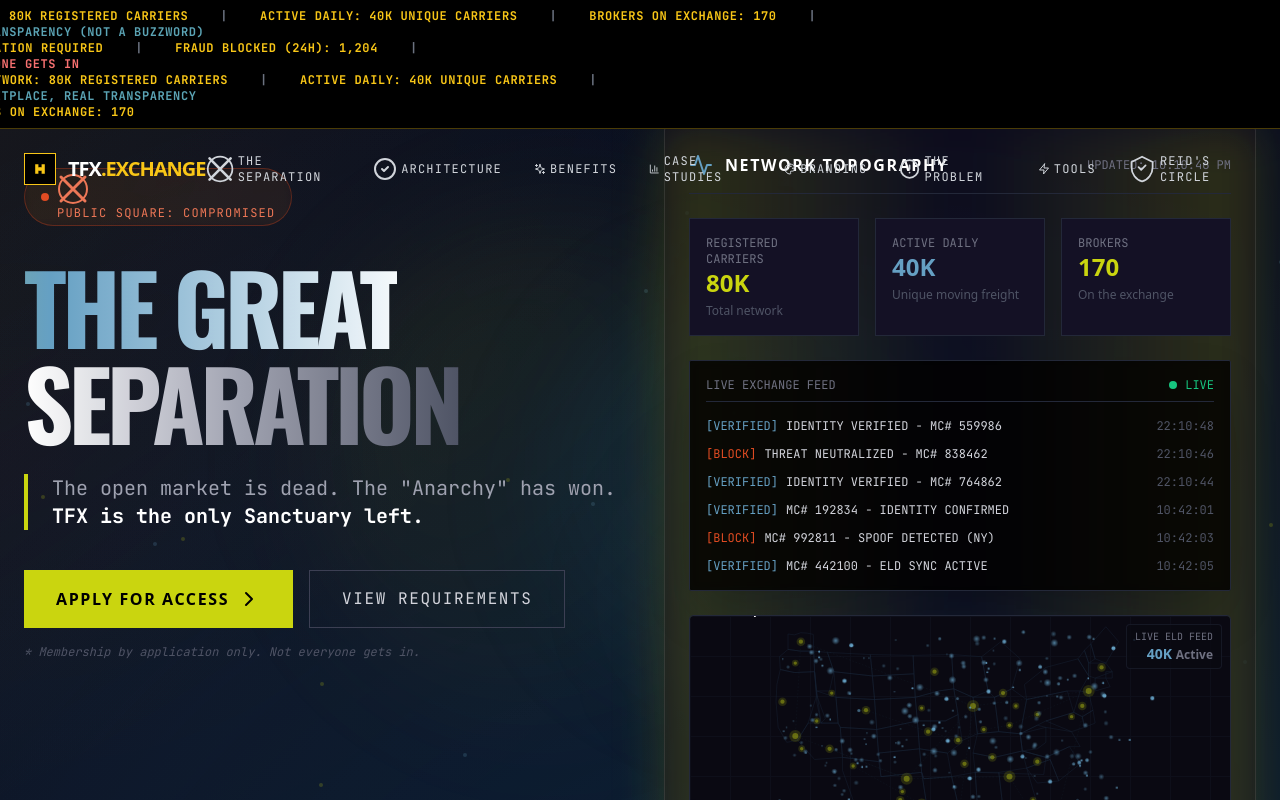
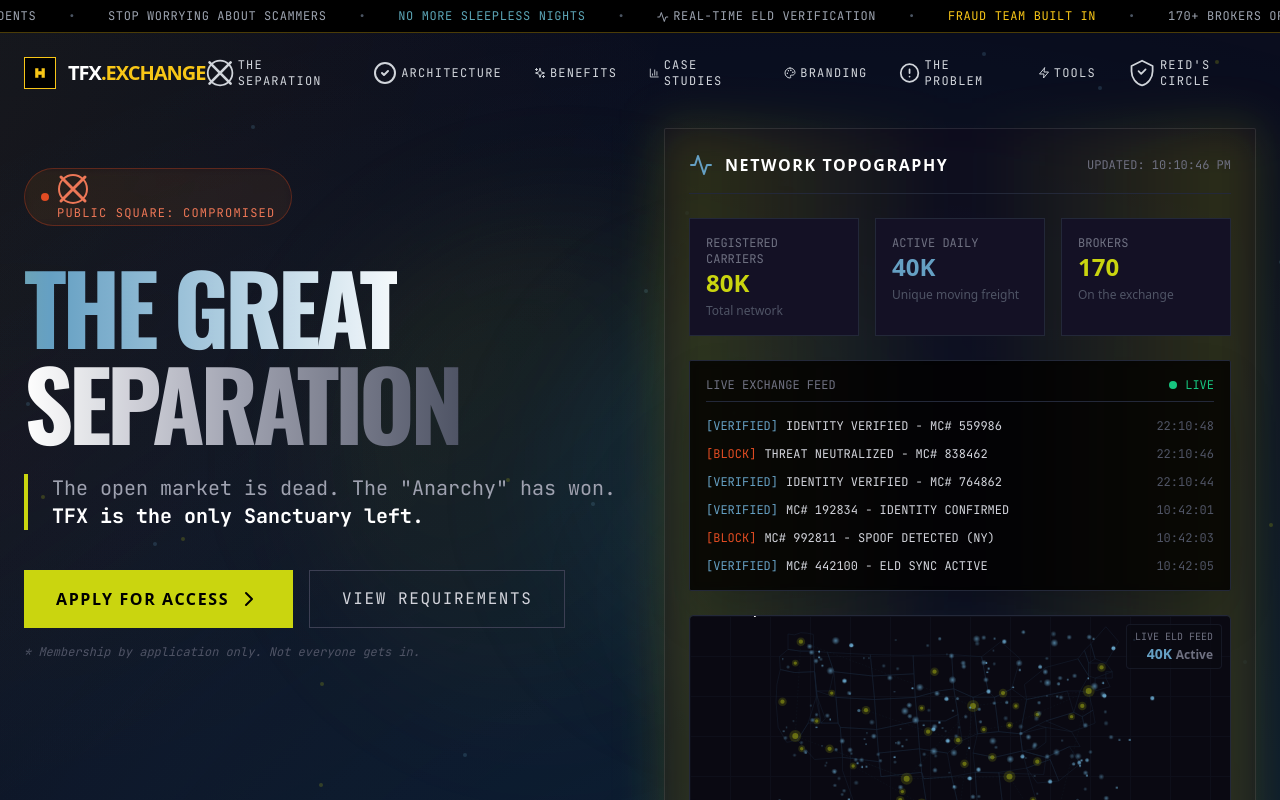
Before and after one commit to caseyglarkin2-png/TFX.Exchange, a React (Vite) app: page / in a window 1280 px wide. Shown: the top 800 px of the page. Built offline with nearby package versions, Linux system fonts and the light colour scheme.

Commit message:
Focus ticker on ROI of operational peace-of-mind

```diff
--- a/src/App.jsx
+++ b/src/App.jsx
@@ -105,28 +105,34 @@
 const Ticker = () => {
   return (
     <div className="bg-black border-b border-[#F8C617]/30 overflow-hidden whitespace-nowrap py-2 flex relative z-40">
-      <div className="animate-marquee inline-block font-mono text-xs text-[#F8C617] font-bold tracking-wider">
-        <span className="mx-4">TFX NETWORK: 80K REGISTERED CARRIERS</span>
-        <span className="mx-4 text-gray-500">|</span>
-        <span className="mx-4">ACTIVE DAILY: 40K UNIQUE CARRIERS</span>
-        <span className="mx-4 text-gray-500">|</span>
-        <span className="mx-4">BROKERS ON EXCHANGE: 170</span>
-        <span className="mx-4 text-gray-500">|</span>
-        <span className="mx-4 text-[#5BA4B5] flex items-center gap-1"><Zap className="w-3 h-3" /> ACTUAL TRANSPARENCY (NOT A BUZZWORD)</span>
-        <span className="mx-4 text-gray-500">|</span>
-        <span className="mx-4">APPLICATION REQUIRED</span>
-        <span className="mx-4 text-gray-500">|</span>
-        <span className="mx-4">FRAUD BLOCKED (24H): 1,204</span>
-        <span className="mx-4 text-gray-500">|</span>
-        <span className="mx-4 text-red-400 flex items-center gap-1"><Ban className="w-3 h-3" /> NOT EVERYONE GETS IN</span>
-        <span className="mx-4 text-gray-500">|</span>
-        <span className="mx-4">TFX NETWORK: 80K REGISTERED CARRIERS</span>
-        <span className="mx-4 text-gray-500">|</span>
-        <span className="mx-4">ACTIVE DAILY: 40K UNIQUE CARRIERS</span>
-        <span className="mx-4 text-gray-500">|</span>
-        <span className="mx-4 text-[#5BA4B5] flex items-center gap-1"><Zap className="w-3 h-3" /> REAL MARKETPLACE, REAL TRANSPARENCY</span>
-        <span className="mx-4 text-gray-500">|</span>
-        <span className="mx-4">BROKERS ON EXCHANGE: 170</span>
+      <div className="animate-marquee inline-block font-mono text-xs text-gray-400 font-medium tracking-wider">
+        <span className="mx-4 text-[#F8C617]">40K UNIQUE CARRIERS ACTIVE DAILY</span>
+        <span className="mx-4 text-gray-600">•</span>
+        <span className="mx-4"><Shield className="w-3 h-3 inline text-[#5BA4B5] mr-1" />ZERO FRAUD INCIDENTS</span>
+        <span className="mx-4 text-gray-600">•</span>
+        <span className="mx-4">STOP WORRYING ABOUT SCAMMERS</span>
+        <span className="mx-4 text-gray-600">•</span>
+        <span className="mx-4 text-[#5BA4B5]">NO MORE SLEEPLESS NIGHTS</span>
+        <span className="mx-4 text-gray-600">•</span>
+        <span className="mx-4"><Activity className="w-3 h-3 inline mr-1" />REAL-TIME ELD VERIFICATION</span>
+        <span className="mx-4 text-gray-600">•</span>
+        <span className="mx-4 text-[#F8C617]">FRAUD TEAM BUILT IN</span>
+        <span className="mx-4 text-gray-600">•</span>
+        <span className="mx-4">170+ BROKERS OPERATING WITHOUT FEAR</span>
+        <span className="mx-4 text-gray-600">•</span>
+        <span className="mx-4"><Clock className="w-3 h-3 inline text-[#5BA4B5] mr-1" />SAVE 20+ HOURS/WEEK VETTING</span>
+        <span className="mx-4 text-gray-600">•</span>
+        <span className="mx-4 text-[#F8C617]">AI SCAMMERS GETTING SMARTER. WE'RE FASTER.</span>
+        <span className="mx-4 text-gray-600">•</span>
+        <span className="mx-4">REDUCE HEADCOUNT ON FRAUD PREVENTION</span>
+        <span className="mx-4 text-gray-600">•</span>
+        <span className="mx-4 text-[#5BA4B5]">WE HANDLE THE SCARY STUFF</span>
+        <span className="mx-4 text-gray-600">•</span>
+        <span className="mx-4 text-[#F8C617]">40K UNIQUE CARRIERS ACTIVE DAILY</span>
+        <span className="mx-4 text-gray-600">•</span>
+        <span className="mx-4"><Shield className="w-3 h-3 inline text-[#5BA4B5] mr-1" />ZERO FRAUD INCIDENTS</span>
+        <span className="mx-4 text-gray-600">•</span>
+        <span className="mx-4">170+ BROKERS SLEEPING BETTER</span>
       </div>
     </div>
   );
```
